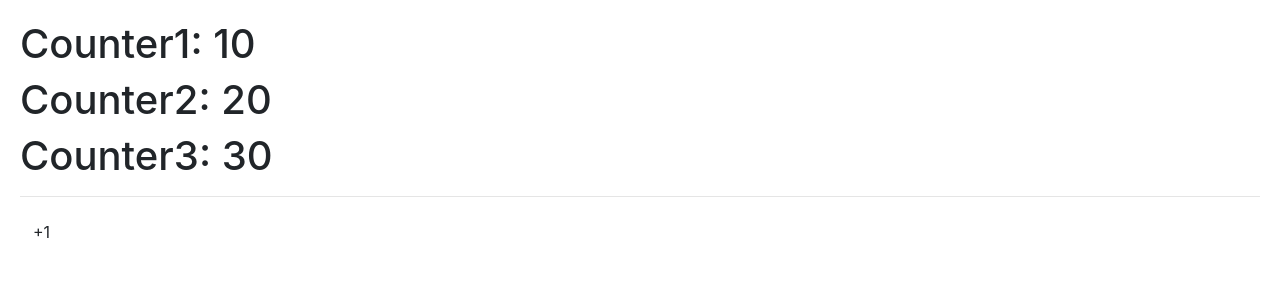
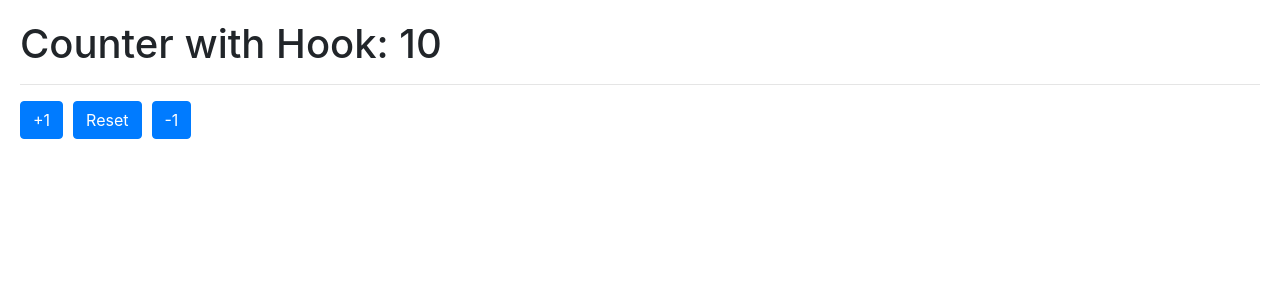
Before and after one commit to arosteguimaranto/Profundizando-Hooks, a React (Vite) app: page / in a window 1280 px wide. Shown: the top 300 px of the page. Built offline with nearby package versions, Linux system fonts and the light colour scheme.

Commit message:
useCounter - CustomHook

```diff
--- /dev/null
+++ b/src/01-useState/CounterWithCustomHook.jsx
@@ -0,0 +1,17 @@
+import { useCounter } from '../hooks/useCounter'
+
+
+export const CounterWithCustomHook = () => {
+
+    const {counter} = useCounter();
+    return (
+        <>
+            <h1> Counter with Hook: {counter}</h1>
+            <hr />
+
+            <button className="btn btn-primary"> +1 </button>
+            <button className="btn btn-primary"> Reset </button>
+            <button className="btn btn-primary"> -1 </button>
+        </>
+    )
+}
--- /dev/null
+++ b/src/hooks/useCounter.js
@@ -0,0 +1,11 @@
+import { useState } from "react"
+
+ export const useCounter = (initialValue = 10) => {
+    const [counter, setCounter] = useState( initialValue)
+
+    return {
+
+        counter,
+
+    }
+}
--- a/src/main.jsx
+++ b/src/main.jsx
@@ -1,12 +1,13 @@
 import React from 'react'
 import ReactDOM from 'react-dom/client'
-import { CounterApp } from './01-useState/CounterApp'
+//import { CounterApp } from './01-useState/CounterApp'
+import { CounterWithCustomHook } from './01-useState/CounterWithCustomHook'
 
 //import { HooksApp } from './HooksApp'
 import './index.css'
 
 ReactDOM.createRoot(document.getElementById('root')).render(
   <React.StrictMode>
-    <CounterApp  />
+    <CounterWithCustomHook  />
   </React.StrictMode>,
 )
```
